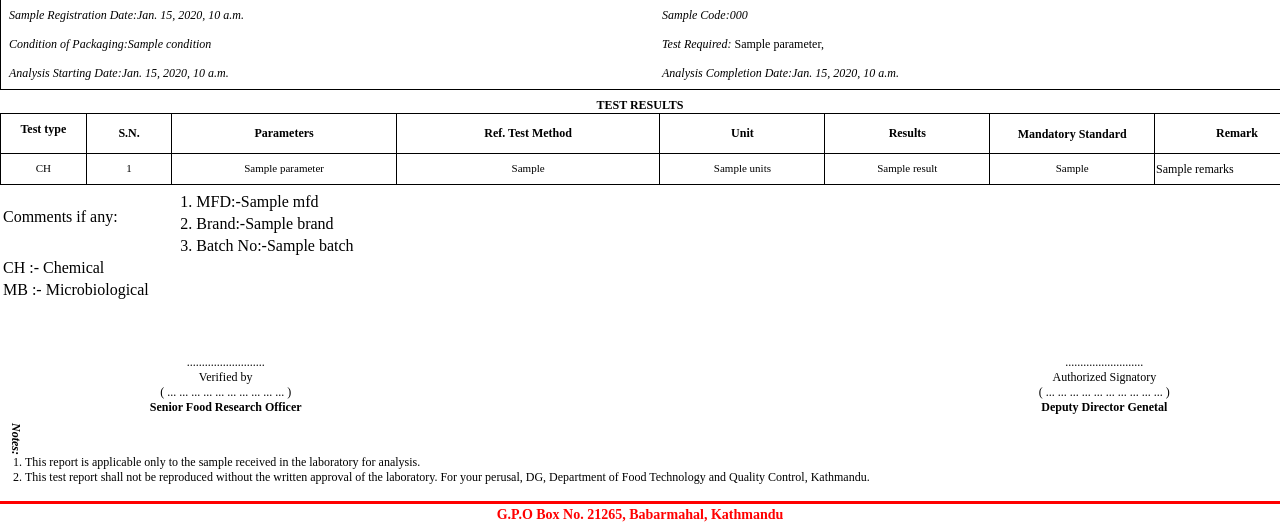
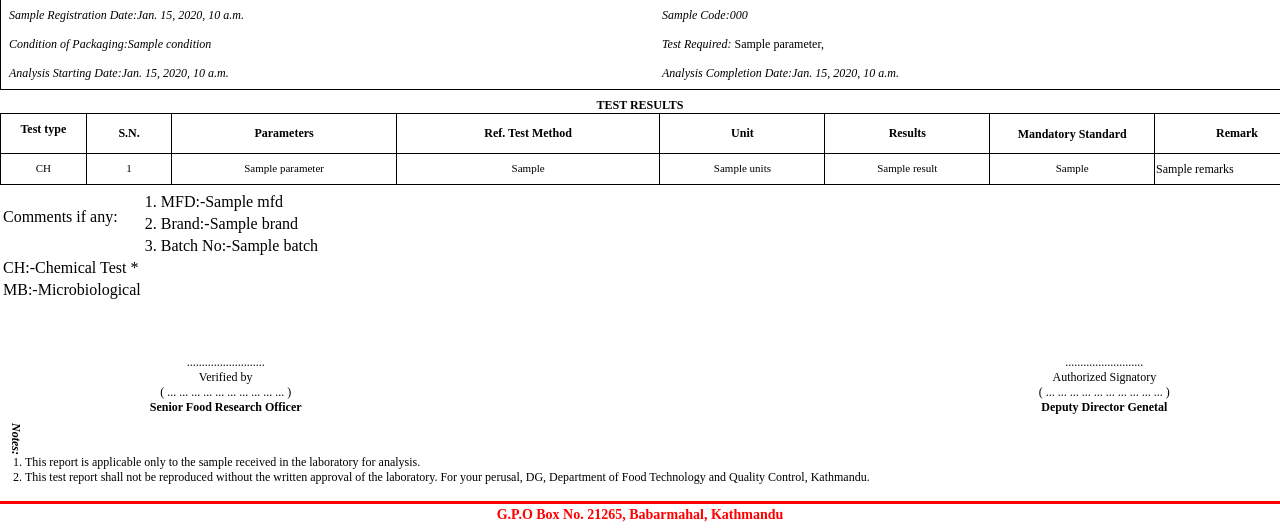
Before and after one commit to mddas2/kantipur-laboratory, a Django app: template report/templates/final_report.html in a window 1280 px wide; the page is wider, and only the part inside the window is pictured. Shown: the part 293-825 px from the top of that part. Run offline with Django 4.2, Linux system fonts and the light colour scheme; the template is opened without the code that fills it: most values are stand-ins (such as "Sample title", 1, 10 or a date in 2020); parts of the project's set-up code (start-up, migrations or seed data) failed here and were passed over.

Commit message:
final report

```diff
--- a/report/templates/final_report.html
+++ b/report/templates/final_report.html
@@ -425,7 +425,7 @@
     <table style="margin-top: 5px; font-weight: 500;">
         <tbody>
             <tr>
-                <td style="width:50%; padding-bottom: 15px;" rowspan="3">Comments if any: </td>
+                <td style="width:20%; padding-bottom: 15px;" rowspan="3">Comments if any: </td>
                 <td>
                     1. MFD:-{{mfd}}
                 </td>
@@ -442,12 +442,12 @@
             </tr>
             <tr>
                 <td>
-                    CH :- Chemical
+                    CH:-Chemical Test *
                 </td>
             </tr>
             <tr>
                 <td>
-                    MB :- Microbiological
+                    MB:-Microbiological
                 </td>
             </tr>
         </tbody>
```
